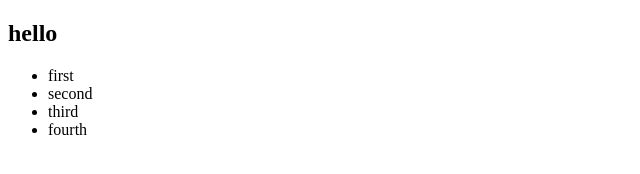
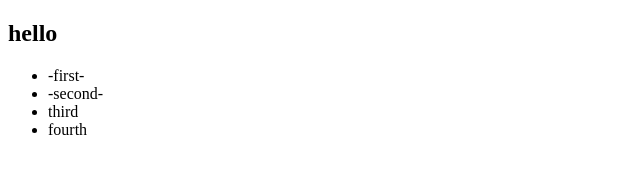
Before and after one commit to mccrackenn/FirstGit, a plain HTML site: page index.html in a window 1280 px wide. Shown: the full height of the page, 0-640 px from the left. Drawn offline with Linux system fonts and the light colour scheme.

Commit message:
edited bits

```diff
--- a/index.html
+++ b/index.html
@@ -11,8 +11,8 @@
 <body>
     <h2>hello</h2>
     <ul>
-        <li>first</li>
-        <li>second</li>
+        <li>-first-</li>
+        <li>-second-</li>
         <li>third</li>
         <li>fourth</li>
 
```
